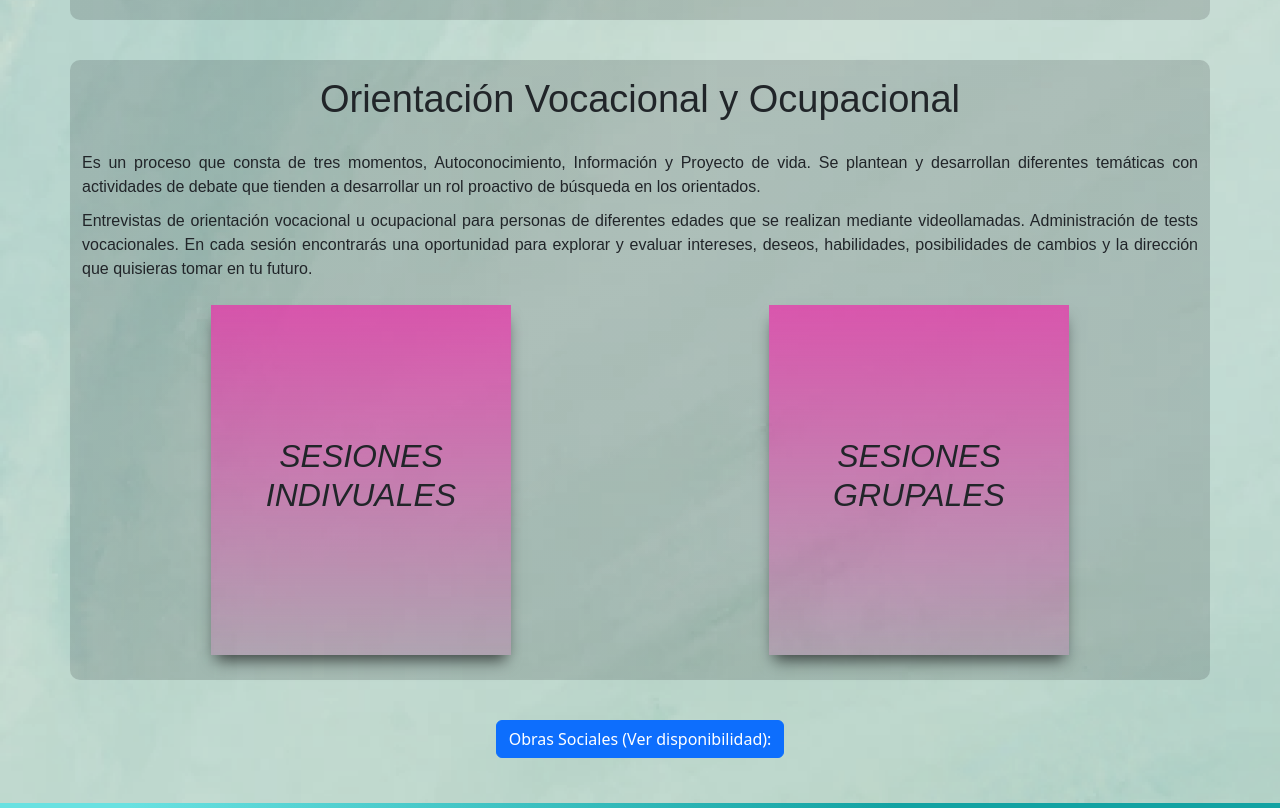
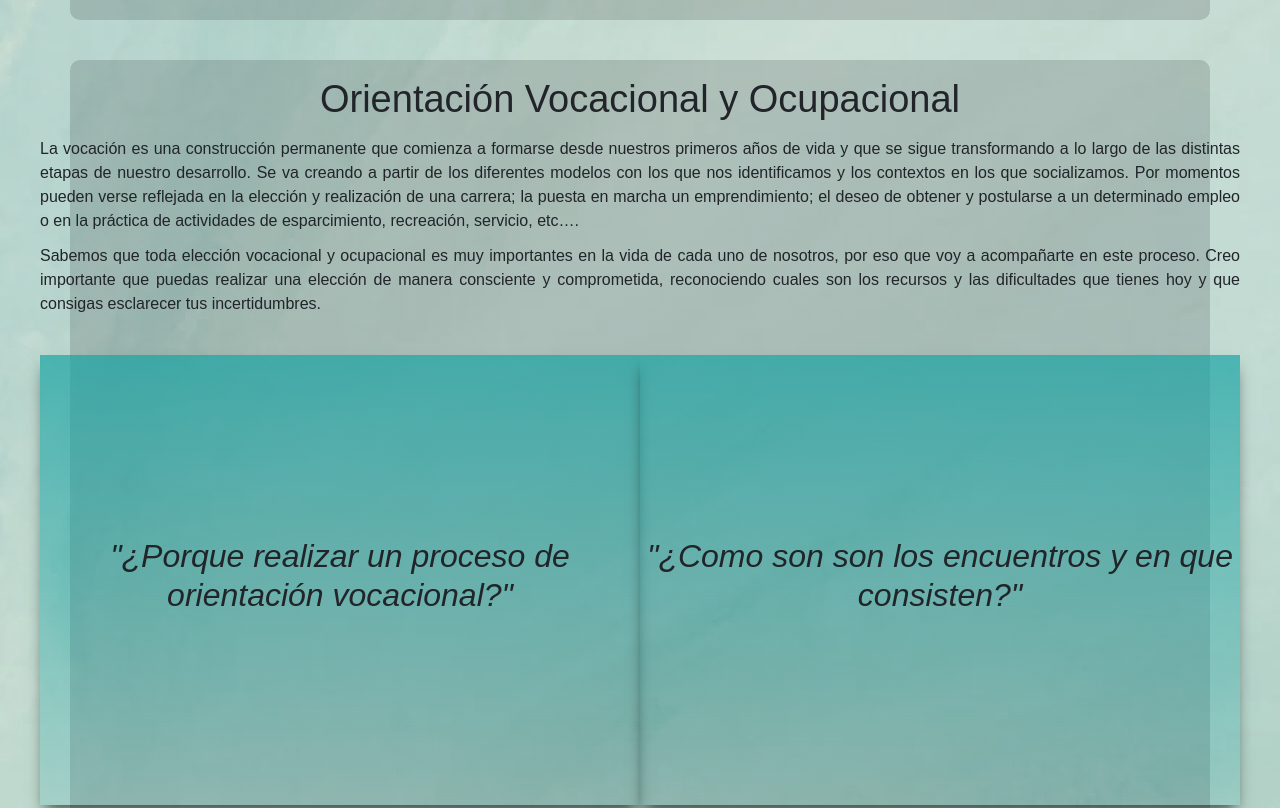
Before and after one commit to CeciliaMedicina/P-gina-Lic.-Cecilia-Medicina, a website: page view/servicios.html in a window 1280 px wide. Shown: the part 1480-2288 px from the top of the page. Drawn offline with nearby package versions, Linux system fonts and the light colour scheme.

Commit message:
Mejoras en seccion de orientacion vocacional en pagina servicios

```diff
--- a/sass/views/_servicios.scss
+++ b/sass/views/_servicios.scss
@@ -137,7 +137,7 @@
 .orientacionvocacional {
     display: grid;
     grid-template-columns: repeat(2, 1fr);
-    grid-template-rows: 80px 70px 70px 400px;
+    grid-template-rows: 80px 90px 100px 500px;
     justify-content: center;
     justify-items: center;
     align-items: center;
@@ -173,20 +173,20 @@
         margin-bottom: 0%;
     }
 
-    .tarjetas:hover .tarjetasorientacion__individual{
+    .tarjetas:hover .tarjetasorientacion1{
         transform: rotateY(180deg);
     }
 
-    .tarjetas:hover .tarjetasorientacion__grupal{
+    .tarjetas:hover .tarjetasorientacion2{
         transform: rotateY(180deg);
     }
 
-    .tarjetasorientacion__individual {
+    .tarjetasorientacion1 {
         grid-column: 1;
         grid-row: 1;
-        width: 300px;
-        height: 350px;
-        background: linear-gradient(rgba(239, 37, 168, 0.678), rgba(239, 37, 168, 0.15));
+        width: 600px;
+        height: 450px;
+        background: linear-gradient(rgba(19, 162, 162, 0.678), rgba(19, 162, 162, 0.15));
         position: relative;
         transform-style: preserve-3d;
         transition: 0.7s ease;
@@ -225,12 +225,12 @@
         }
     }
 
-    .tarjetasorientacion__grupal {
+    .tarjetasorientacion2 {
         grid-column: 1;
         grid-row: 2;
-        width: 300px;
-        height: 350px;
-        background: linear-gradient(rgba(239, 37, 168, 0.678), rgba(239, 37, 168, 0.15));
+        width: 600px;
+        height: 450px;
+        background: linear-gradient(rgba(19, 162, 162, 0.678), rgba(19, 162, 162, 0.15));
         position: relative;
         transform-style: preserve-3d;
         transition: 0.7s ease;
@@ -262,6 +262,7 @@
             justify-content: center;
             align-items: center;
             text-align: center;
+            font-size: 15px;
             padding: 15px;
             display: flex;
             color: #fff;
--- a/view/servicios.html
+++ b/view/servicios.html
@@ -80,25 +80,35 @@
         </section>
         <section class="orientacionvocacional container">
             <h2 class="orientacionvocacional__h2">Orientación Vocacional y Ocupacional</h2>
-            <p class="orientacionvocacional__p">Es un proceso que consta de tres momentos, Autoconocimiento, Información y Proyecto de vida. Se plantean y desarrollan diferentes temáticas con actividades de debate que tienden a desarrollar un rol proactivo de búsqueda en los orientados.</p>
-            <p class="orientacionvocacional__p2">Entrevistas de orientación vocacional u ocupacional para personas de diferentes edades que se realizan mediante videollamadas. Administración de tests vocacionales. En cada sesión encontrarás una oportunidad para explorar y evaluar intereses, deseos, habilidades, posibilidades de cambios y la dirección que quisieras tomar en tu futuro.</p>
+            <p class="orientacionvocacional__p">La vocación es una construcción permanente que comienza a formarse desde nuestros primeros años de vida y que se sigue transformando a lo largo de las distintas etapas de nuestro desarrollo. Se va creando a partir de los diferentes modelos con los que nos identificamos y los contextos en los que socializamos. Por momentos pueden verse reflejada en la elección y realización de una carrera; la puesta en marcha un emprendimiento; el deseo de obtener y postularse a un determinado empleo o en la práctica de actividades de esparcimiento, recreación, servicio, etc….</p>
+            <p class="orientacionvocacional__p2">Sabemos que toda elección vocacional y ocupacional es muy importantes en la vida de cada uno de nosotros, por eso que voy a  acompañarte en este proceso. Creo importante que puedas realizar una elección de manera consciente y comprometida, reconociendo cuales son los recursos y las dificultades que tienes hoy y que consigas esclarecer tus incertidumbres.</p>
             <div class="tarjetas">
-                <div class="tarjetasorientacion__individual">
+                <div class="tarjetasorientacion1">
                     <div class="adelante tarjeta1">
-                        <h2>SESIONES INDIVUALES</h2>
+                        <h2>"¿Porque realizar un proceso de orientación vocacional?"</h2>
                     </div>
                     <div class="atras">
-                        <p>Las sesiones tienen una duración estipulada de 1 hora o más de duración (aprox). Tiene frecuencia semanal y se estipula entre 6 y 8 sesiones… (según el caso).</p>
+                        <div>
+                            <p>Que vamos a hacer… Hay momentos en la vida en que nos encontramos ante el dilema de decidir que caminos vamos a tomar… Solemos hacernos planteos como…  Qué quiero?  Que puedo hacer? Pero… muchas veces nos olvidamos de preguntarnos…Quién soy ahora?.</p>
+                            <p>Al terminar el secundario muchos jóvenes se enfrentan a la difícil tarea de decidir que hacer, sintiéndose presionados a tomar una decisión en ese preciso momento. A veces esta decisión no ha sido meditada ni elaborada considerando los tiempos personales y madurativos de cada sujeto, analizando a fondo todas las alternativas y posibilidades que podemos desarrollar, permitiendo una elección con mayor responsabilidad y autonomía.</p>
+                            <p>Es importante considerar que la vocación no es algo que se encuentra de un día para otro, es una construcción permanente que comienza desde nuestros primeros años de vida y no tiene fin. Se va formando a partir de diferentes modelos con los que nos identificamos y socializamos. Por momentos pueden verse reflejada en nuestras actividades de esparcimiento y ocio, un emprendimiento, un empleo, el estudio de una carrera, etc.</p>
+                        </div>
                     </div>
                 </div>
             </div>
             <div class="tarjetas">
-                <div class="tarjetasorientacion__grupal">
+                <div class="tarjetasorientacion2">
                     <div class="adelante">
-                        <h2>SESIONES GRUPALES</h2>
+                        <h2>"¿Como son son los encuentros y en que consisten?"</h2>
                     </div>
                     <div class="atras">
-                        <p>Las sesiones tienen una duración estipulada de 2 hora o más de duración (aprox). Tiene frecuencia semanal y se estipulan 6 sesiones (según el grupo, pudiendo agregarse más de manera individual o grupal si así lo requiera).</p>
+                        <div>
+                            <p>Los encuentros son vivenciales y personalizados, pueden ser Online o presenciales. Están encaminados para que el orientado vaya desarrollando su pensamiento crítico, reconociendo sus recursos y desplegando su autonomía tanto en la toma de decisiones como en la búsqueda activa de información, en función de una elección madura de un proyecto de vida.</p>
+                            <p>El proceso de orientación consta de 6 a 8 encuentros aproximadamente, según el caso (un encuentro semanal) y se dividen en tres etapas con diferentes objetivos, pero que a su vez se interrelacionan.</p>
+                            <p>1• Autoconocimiento : Conocerse a sí mismo, reconociendo su historia, cambios, gustos, deseos, miedos, valores, habilidades y las influencias que pueden intervenir en nuestras decisiones.</p>
+                            <p>2 • Información :  Permite que los orientados se informen sobre las opciones posibles para desarrollar una formación u ocupación , propiciando un acercamiento activo al campo laboral.</p>
+                            <p>3• Proyecto de vida: Visualizando acciones que los lleven a concretar sus proyectos u objetivos de vida y generar estrategias ante posibles obstáculos.</p>
+                        </div>
                     </div>
                 </div>
             </div>
```
Also changed, not shown: css/translated.css.
